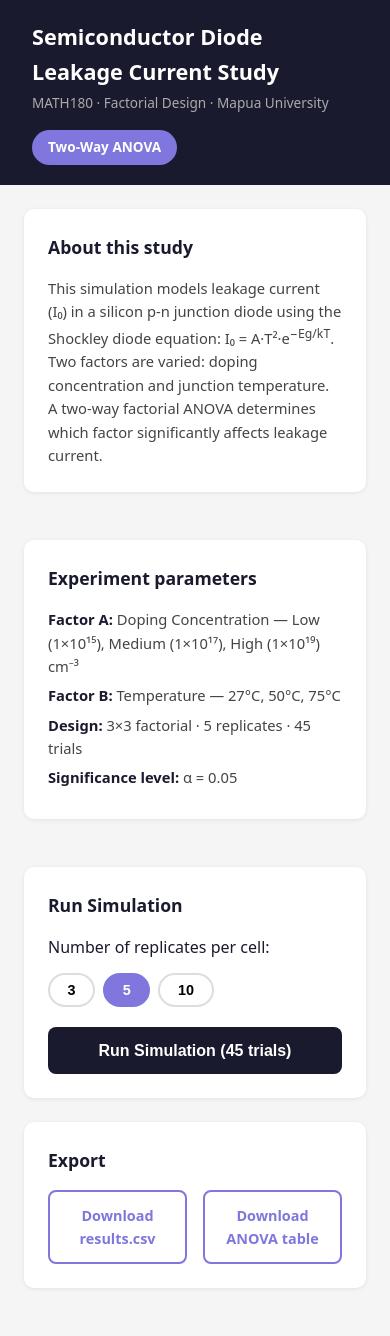
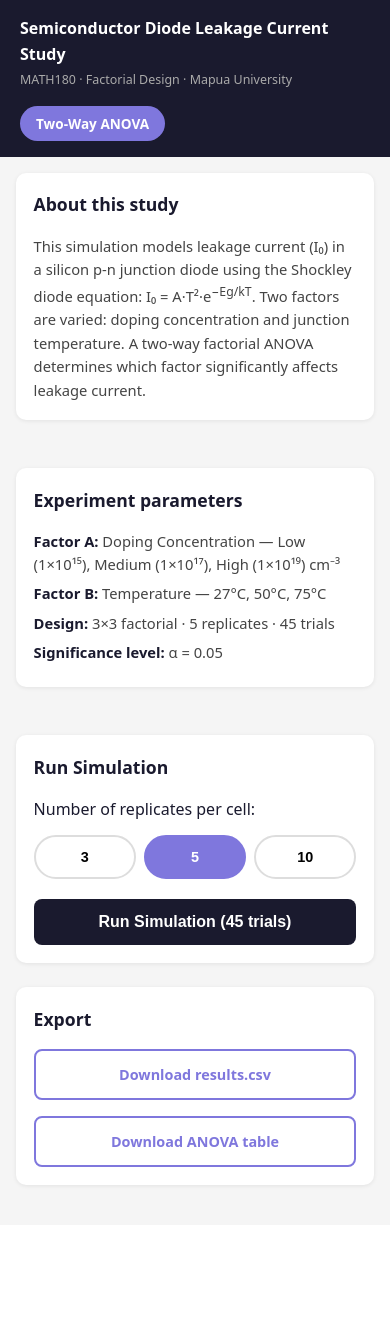
Before and after one commit to anakinzamora/math180-diode-study, a Flask app: page / in a window 390 px wide. After the commit the page ends 1188 px from the top, so only its background shows below. Run offline with Flask 3, Linux system fonts and the light colour scheme.

Commit message:
feat: make app fully responsive for all screen sizes
Co-authored-by: Cursor <cursoragent@cursor.com>

```diff
--- a/templates/index.html
+++ b/templates/index.html
@@ -59,8 +59,14 @@
             gap: 1.5rem;
         }
 
+        /* Tablet and below: charts stack to a single column */
+        @media (max-width: 1024px) {
+            .grid-charts { grid-template-columns: 1fr; }
+        }
+
+        /* Mobile: everything single column, full width */
         @media (max-width: 768px) {
-            .grid-2, .grid-3, .grid-charts { grid-template-columns: 1fr; }
+            .grid-2, .grid-3 { grid-template-columns: 1fr; }
         }
 
         .info-card p { font-size: 0.92rem; color: #444; }
@@ -337,6 +354,63 @@
             background: #7F77DD;
             color: #fff;
         }
+
+        /* ===== Responsive: tablet ===== */
+        @media (max-width: 1024px) {
+            .chart-canvas-wrap { height: 280px; }
+        }
+
+        /* ===== Responsive: mobile (<768px) ===== */
+        @media (max-width: 768px) {
+            .header {
+                flex-direction: column;
+                align-items: flex-start;
+                padding: 1rem 1.25rem;
+            }
+            .header-title { font-size: 1.1rem; }
+            .header-subtitle { font-size: 0.78rem; }
+
+            .container { padding: 1rem; }
+            .card { padding: 1.1rem; }
+
+            /* Chips: keep in a row, larger tap targets */
+            .chip-group { flex-wrap: nowrap; }
+            .chip {
+                min-height: 44px;
+                min-width: 44px;
+                display: inline-flex;
+                align-items: center;
+                justify-content: center;
+                flex: 1;
+            }
+
+            /* Charts shorter on phones */
+            .chart-canvas-wrap { height: 220px; }
+
+            /* Tables: shrink text, scroll horizontally */
+            .raw-data-table { font-size: 11px; }
+            .raw-data-table th,
+            .raw-data-table td { padding: 0.5rem; }
+            .replicate-values span { font-size: 10px; }
+            .cell-mean { font-size: 11px; }
+
+            .anova-table { font-size: 0.8rem; }
+            .anova-table th,
+            .anova-table td { padding: 0.5rem 0.5rem; white-space: nowrap; }
+
+            /* Swap full ANOVA headers for abbreviations */
+            .th-full { display: none; }
+            .th-short { display: inline; }
+
+            /* Export buttons stack full width */
+            .export-row { flex-direction: column; }
+        }
+
+        /* Extra-small phones (iPhone SE ~375px) */
+        @media (max-width: 400px) {
+            .header-title { font-size: 1rem; }
+            .chip { padding: 0.45rem 0.6rem; }
+        }
     </style>
 </head>
 <body>
@@ -627,6 +703,7 @@
             data: { labels: DOPING_ORDER, datasets },
             options: {
                 responsive: true,
+                maintainAspectRatio: false,
                 plugins: {
                     legend: { title: { display: true, text: 'Junction Temperature' } }
                 },
@@ -659,6 +736,7 @@
             data: { labels: TEMP_ORDER, datasets },
             options: {
                 responsive: true,
+                maintainAspectRatio: false,
                 plugins: {
                     legend: { title: { display: true, text: 'Doping Concentration' } }
                 },
```
Also changed, not shown: other parts of templates/index.html (+20 -7 lines). Lines whose indentation alone changed are shown as unchanged.
